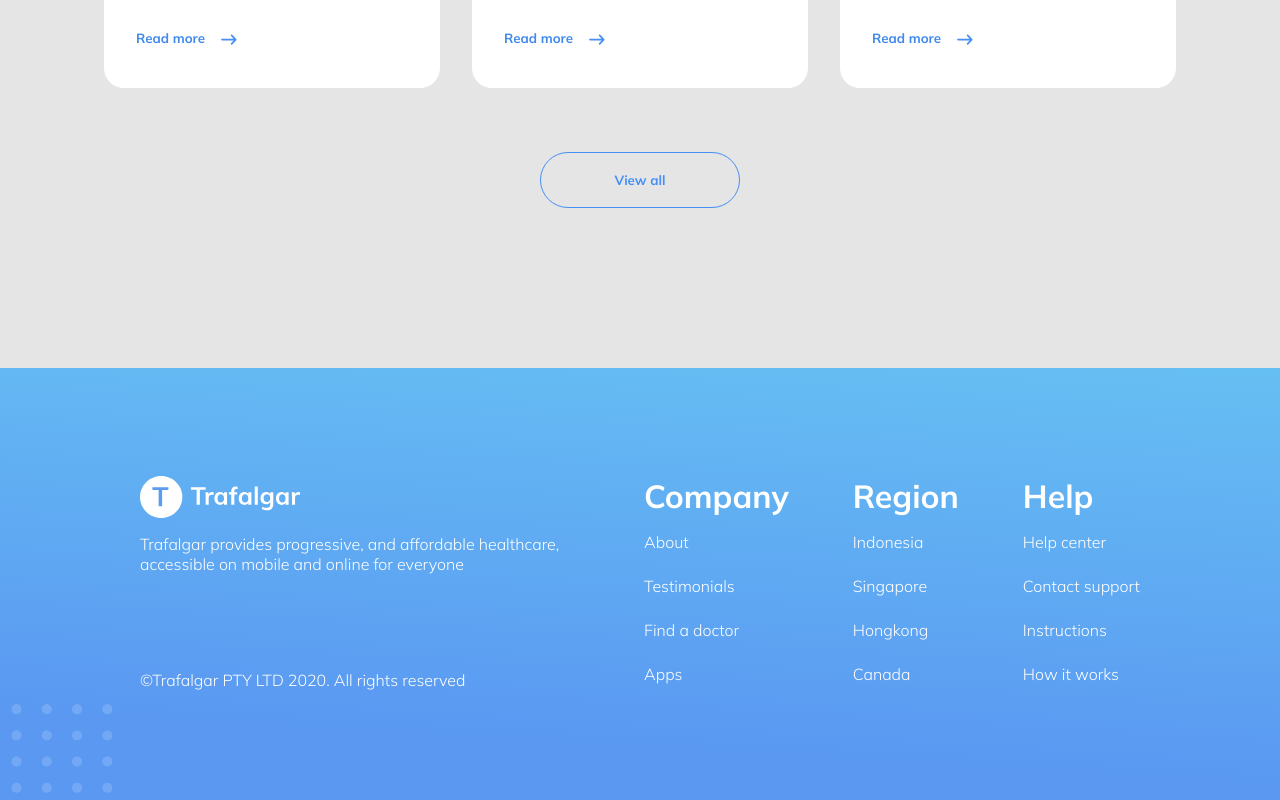
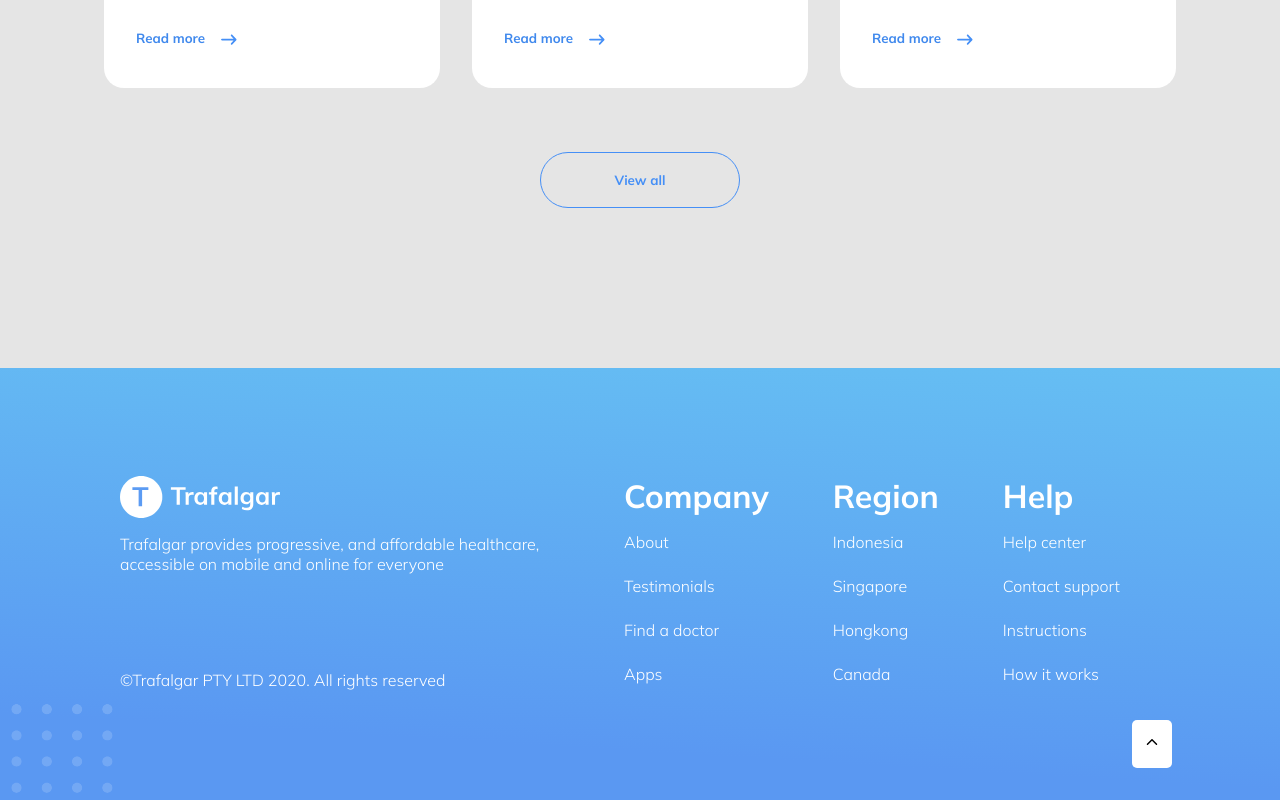
Before and after one commit to EmanuelJovito/trafalgar, a Next.js app: page / in a window 1280 px wide. Shown: the part 4465-5265 px from the top of the page. Built offline with nearby package versions, Linux system fonts and the light colour scheme.

Commit message:
feat: Criando componente GoToTop

```diff
--- a/src/components/Footer/index.tsx
+++ b/src/components/Footer/index.tsx
@@ -1,3 +1,4 @@
+import { GoToTop } from "../GoToTop";
 import { Content } from "./style";
 
 export function Footer() {
@@ -35,6 +36,8 @@ export function Footer() {
           </div>
         </div>
       </div>
+
+      <GoToTop />
     </Content>
   )
 }
--- /dev/null
+++ b/src/components/GoToTop/index.tsx
@@ -0,0 +1,14 @@
+import { Button } from "./style"
+import {IoIosArrowUp} from 'react-icons/io'
+
+export function GoToTop() {
+  function top() {
+    window.scrollTo(0,0)
+  }
+
+  return (
+    <Button onClick={top}>
+      <IoIosArrowUp size="1rem"/>
+    </Button>
+  )
+}
--- /dev/null
+++ b/src/components/GoToTop/style.ts
@@ -0,0 +1,21 @@
+import styled from "styled-components";
+
+export const Button = styled.button`
+  width: 3em;
+  height: 3rem;
+
+  position: relative;
+  bottom: -10rem;
+
+  background: #fff;
+
+  border: none;
+  border-radius: 5px;
+
+  @media (max-width: 375px) {
+    width: 2rem;
+    height: 2rem;
+
+    bottom: -11rem;
+  }
+`
```
